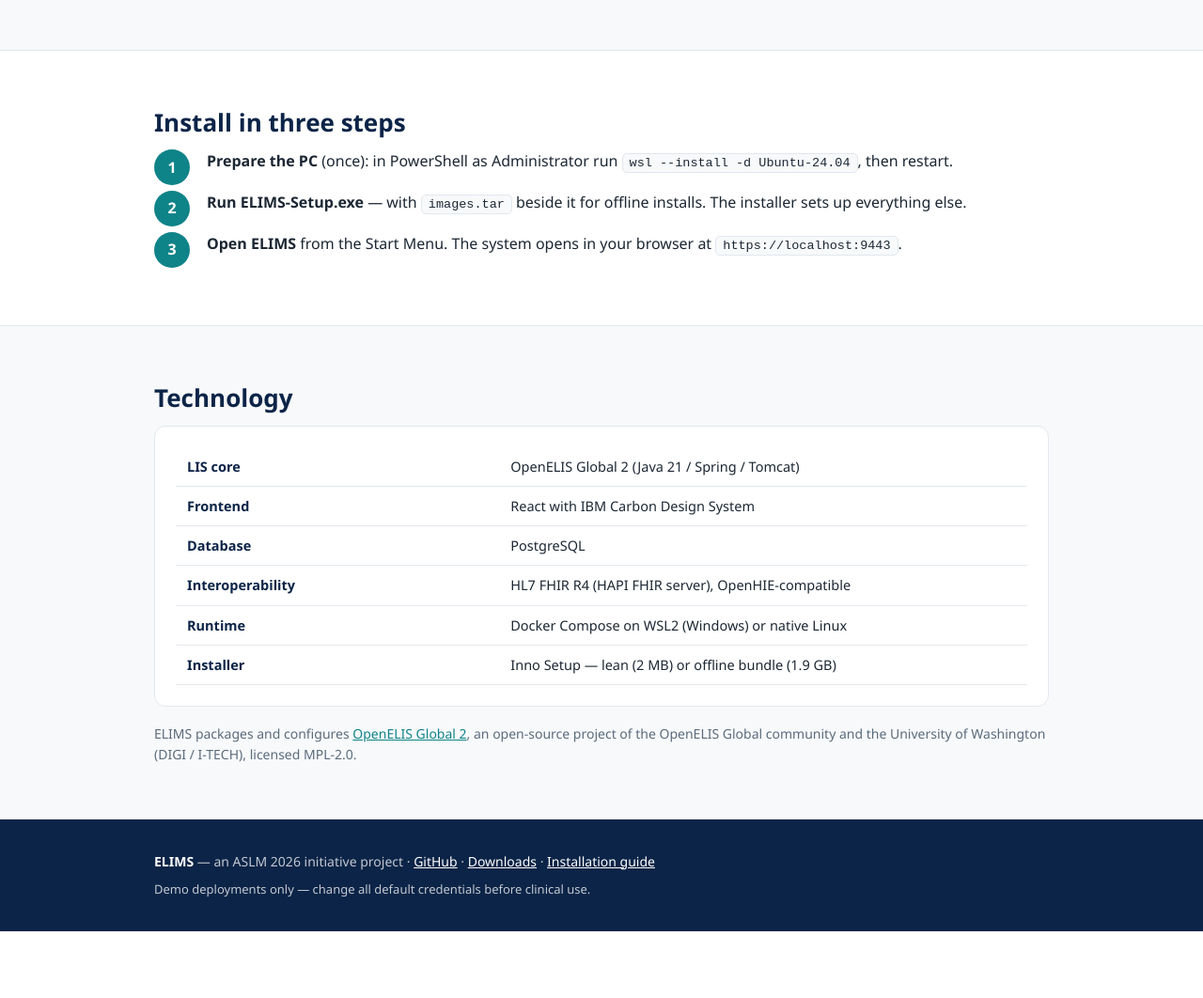
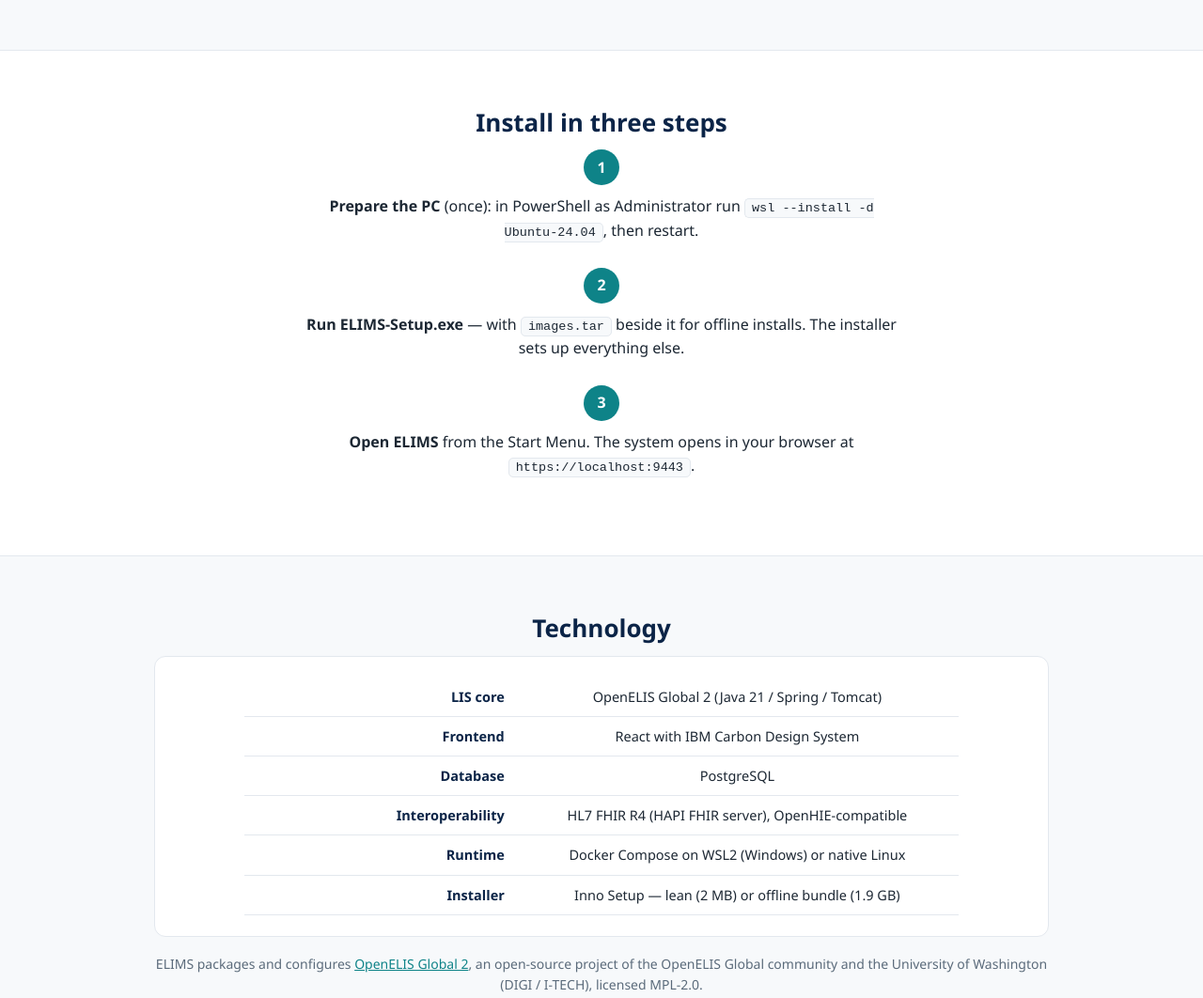
Before and after one commit to DrTemesgen/ELIMS, a plain HTML site: page index.html in a window 1280 px wide. Shown: the part 1601-2663 px from the top of the page at 94% size. Before the commit the page ends 2592 px from the top, so only its background shows below. Drawn offline with Linux system fonts and the light colour scheme.

Commit message:
Center all landing page content

```diff
--- a/index.html
+++ b/index.html
@@ -12,14 +12,14 @@
     }
     * { box-sizing: border-box; margin: 0; padding: 0; }
     body { font-family: "Segoe UI", system-ui, -apple-system, sans-serif; color: var(--ink); line-height: 1.6; background: #fff; }
-    .wrap { max-width: 1000px; margin: 0 auto; padding: 0 24px; }
+    .wrap { max-width: 1000px; margin: 0 auto; padding: 0 24px; text-align: center; }
     header { background: linear-gradient(135deg, var(--navy) 0%, var(--navy-2) 60%, var(--teal) 100%); color: #fff; padding: 72px 0 64px; }
     .eyebrow { text-transform: uppercase; letter-spacing: .18em; font-size: 12px; font-weight: 600; opacity: .85; }
     h1 { font-size: clamp(30px, 5vw, 46px); line-height: 1.15; margin: 14px 0 18px; }
-    .sub { font-size: 18px; max-width: 640px; opacity: .92; }
-    .badges { margin-top: 26px; display: flex; gap: 10px; flex-wrap: wrap; }
+    .sub { font-size: 18px; max-width: 640px; opacity: .92; margin: 0 auto; }
+    .badges { margin-top: 26px; display: flex; gap: 10px; flex-wrap: wrap; justify-content: center; }
     .badge { background: rgba(255,255,255,.14); border: 1px solid rgba(255,255,255,.3); padding: 5px 14px; border-radius: 999px; font-size: 13px; }
-    .cta-row { margin-top: 34px; display: flex; gap: 14px; flex-wrap: wrap; }
+    .cta-row { margin-top: 34px; display: flex; gap: 14px; flex-wrap: wrap; justify-content: center; }
     .btn { display: inline-block; padding: 13px 26px; border-radius: 8px; font-weight: 600; text-decoration: none; font-size: 15px; }
     .btn-primary { background: #fff; color: var(--navy); }
     .btn-ghost { border: 1.5px solid rgba(255,255,255,.7); color: #fff; }
@@ -27,20 +27,20 @@
     section { padding: 56px 0; }
     section.alt { background: var(--paper); border-top: 1px solid var(--line); border-bottom: 1px solid var(--line); }
     h2 { font-size: 26px; color: var(--navy); margin-bottom: 8px; }
-    .lede { color: var(--muted); max-width: 700px; margin-bottom: 30px; }
+    .lede { color: var(--muted); max-width: 700px; margin: 0 auto 30px; }
     .grid { display: grid; gap: 18px; }
     @media (min-width: 760px) { .grid-3 { grid-template-columns: repeat(3, 1fr); } .grid-2 { grid-template-columns: repeat(2, 1fr); } }
-    .card { border: 1px solid var(--line); border-radius: 12px; padding: 22px; background: #fff; }
+    .card { border: 1px solid var(--line); border-radius: 12px; padding: 22px; background: #fff; text-align: center; }
     .card h3 { font-size: 17px; color: var(--navy); margin-bottom: 8px; }
     .card p { font-size: 14.5px; color: var(--muted); }
     .card .tag { display: inline-block; font-size: 12px; font-weight: 700; color: var(--teal); background: var(--teal-light); border-radius: 6px; padding: 2px 10px; margin-bottom: 12px; }
     .dl-size { font-size: 13px; color: var(--muted); margin-top: 10px; }
-    table { width: 100%; border-collapse: collapse; font-size: 14.5px; }
-    td { padding: 9px 12px; border-bottom: 1px solid var(--line); vertical-align: top; }
-    td:first-child { font-weight: 600; color: var(--navy); white-space: nowrap; width: 38%; }
-    ol.steps { padding-left: 0; list-style: none; counter-reset: s; }
-    ol.steps li { counter-increment: s; position: relative; padding: 0 0 18px 56px; }
-    ol.steps li::before { content: counter(s); position: absolute; left: 0; top: 0; width: 38px; height: 38px; border-radius: 50%; background: var(--teal); color: #fff; font-weight: 700; display: flex; align-items: center; justify-content: center; }
+    table { width: 100%; max-width: 760px; margin: 0 auto; border-collapse: collapse; font-size: 14.5px; }
+    td { padding: 9px 12px; border-bottom: 1px solid var(--line); vertical-align: top; text-align: center; }
+    td:first-child { font-weight: 600; color: var(--navy); white-space: nowrap; width: 38%; text-align: right; }
+    ol.steps { padding-left: 0; list-style: none; counter-reset: s; max-width: 640px; margin: 0 auto; }
+    ol.steps li { counter-increment: s; padding: 0 0 26px 0; }
+    ol.steps li::before { content: counter(s); width: 38px; height: 38px; border-radius: 50%; background: var(--teal); color: #fff; font-weight: 700; display: flex; align-items: center; justify-content: center; margin: 0 auto 10px; }
     code { background: var(--paper); border: 1px solid var(--line); border-radius: 5px; padding: 2px 7px; font-size: 13.5px; }
     footer { background: var(--navy); color: rgba(255,255,255,.75); padding: 34px 0; font-size: 14px; }
     footer a { color: #fff; }
```
